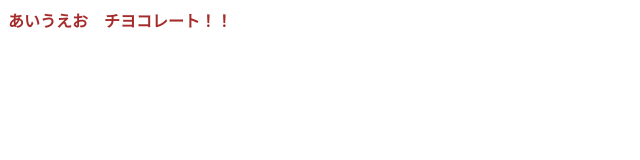
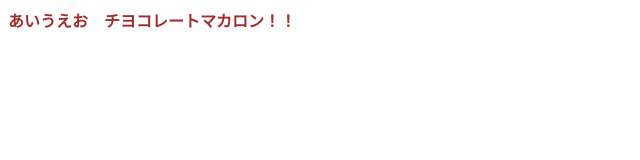
Before and after one commit to Keigo77/2024-04-29, a plain HTML site: page index.html in a window 1280 px wide. Shown: the full height of the page, 0-640 px from the left. Drawn offline with Linux system fonts and the light colour scheme.

Commit message:
Update index.html

```diff
--- a/index.html
+++ b/index.html
@@ -5,6 +5,6 @@
     <title>タイトル</title>
   </head>
 <body>
-  <strong style="color:brown">あいうえお　チヨコレート！！</strong>
+  <strong style="color:brown">あいうえお　チヨコレートマカロン！！</strong>
 </body>
 </html>
```
